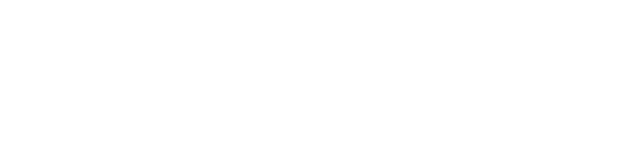
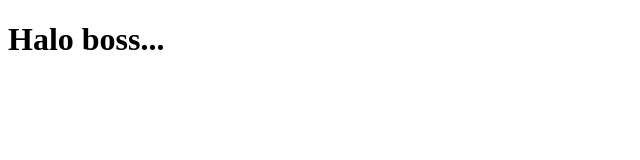
Before and after one commit to mfj234/latihanGit, a plain HTML site: page index.html in a window 1280 px wide. Shown: the whole page, without its empty margins (0-640 px from the left). Drawn offline with Linux system fonts and the light colour scheme.

Commit message:
perubahan1

```diff
--- a/index.html
+++ b/index.html
@@ -5,5 +5,7 @@
     <meta name="viewport" content="width=device-width, initial-scale=1.0" />
     <title>Document</title>
   </head>
-  <body></body>
+  <body>
+    <h1>Halo boss...</h1>
+  </body>
 </html>
```
